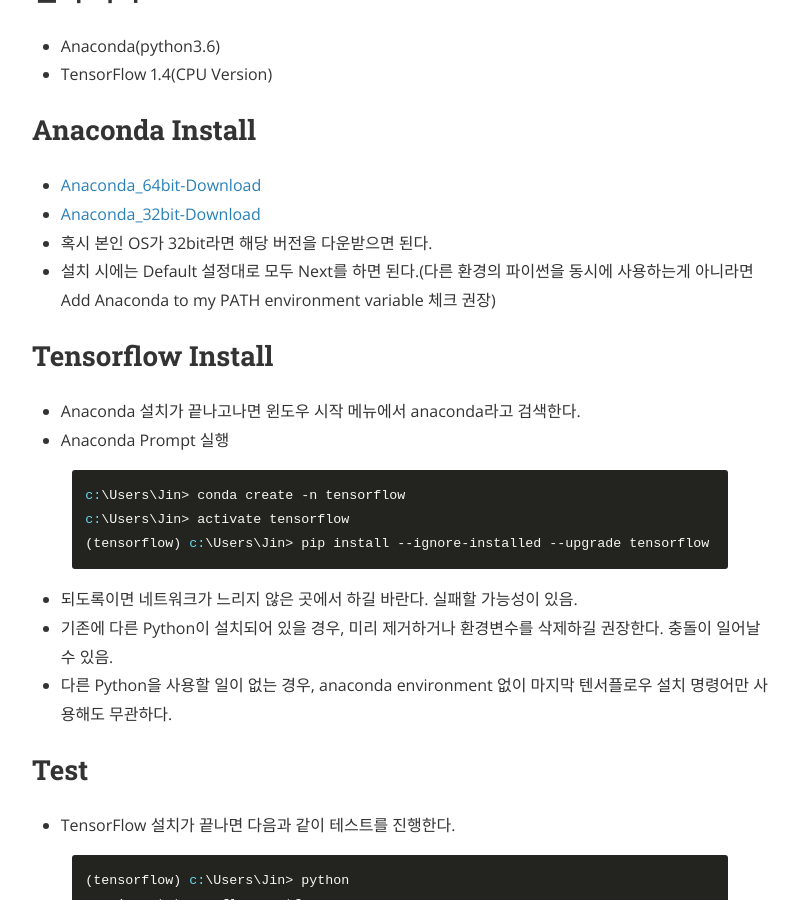
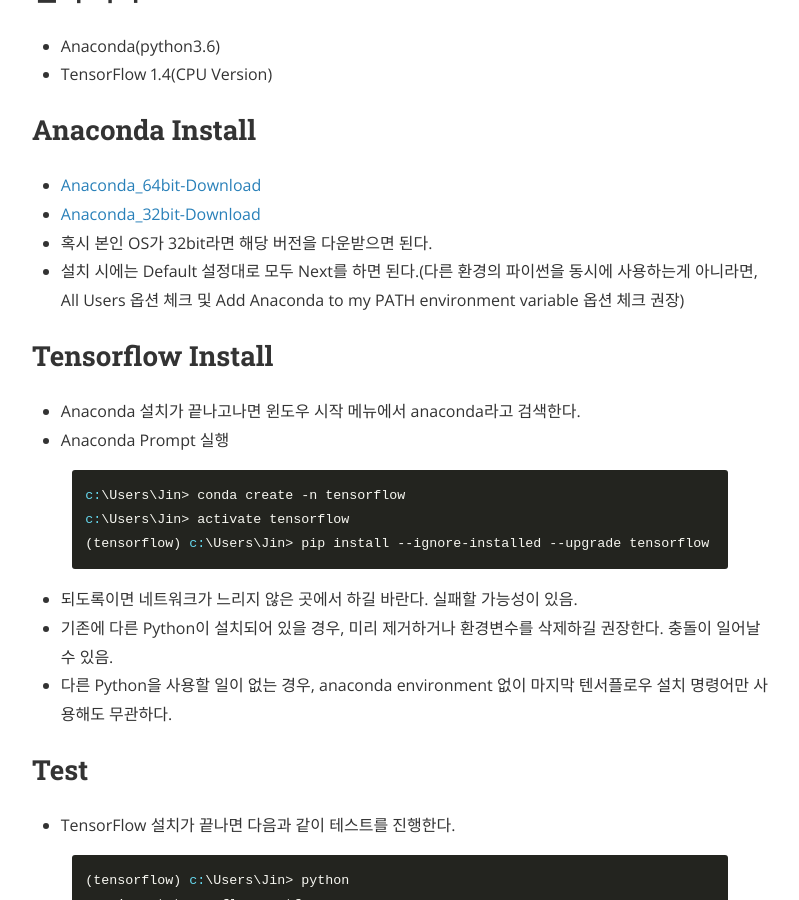
Before and after one commit to Yangyangii/Yangyangii.github.io, a Jekyll site: the page built from _posts/2017-12-28-Tensorflow-install.markdown, in a window 1280 px wide and 900 px high, scrolled down 611 px. Shown: the whole window, without its empty margins (240-1039 px from the left). Built offline with Jekyll 4.4.1, drawn with Linux system fonts in a browser that asks for light colours; nearby versions of some CDN libraries; comment, search, counter and statistics services are not loaded.

Commit message:
내용 추가

```diff
--- a/_posts/2017-12-28-Tensorflow-install.markdown
+++ b/_posts/2017-12-28-Tensorflow-install.markdown
@@ -17,7 +17,7 @@
 +	[Anaconda_64bit-Download](https://repo.continuum.io/archive/Anaconda3-5.0.1-Windows-x86_64.exe)
 +	[Anaconda_32bit-Download](https://repo.continuum.io/archive/Anaconda3-5.0.1-Windows-x86.exe)
 +	혹시 본인 OS가 32bit라면 해당 버전을 다운받으면 된다.
-+	설치 시에는 Default 설정대로 모두 Next를 하면 된다.(다른 환경의 파이썬을 동시에 사용하는게 아니라면 Add Anaconda to my PATH environment variable 체크 권장)
++	설치 시에는 Default 설정대로 모두 Next를 하면 된다.(다른 환경의 파이썬을 동시에 사용하는게 아니라면, All Users 옵션 체크 및 Add Anaconda to my PATH environment variable 옵션 체크 권장)
 
 
 ## Tensorflow Install
```
